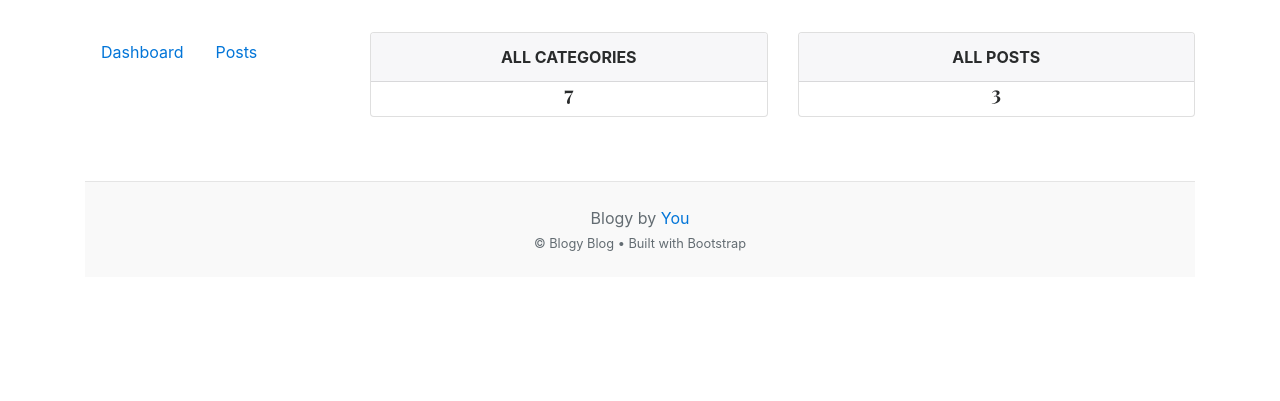
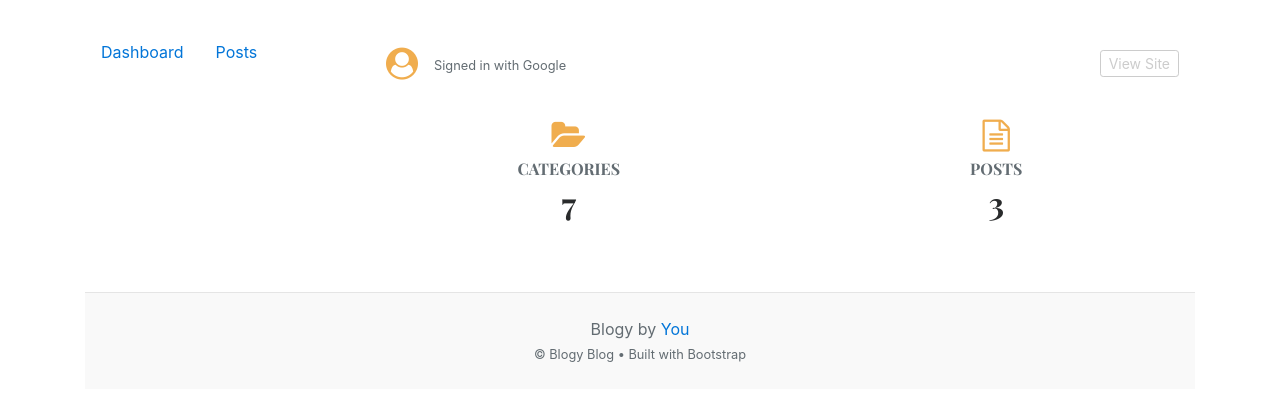
Before and after one commit to anirudhkhemriyaa/Blogy, a Django app: page /category/ in a window 1280 px wide. Shown: the part 184-585 px from the top of the page. Run offline with Django 5.2, Linux system fonts and the light colour scheme; a user stored in the database is signed in; data comes from the database, SQL or seed files in the repository; both versions use the stored data as it was after the commit; some libraries are stand-ins or nearby versions.

Commit message:
Completed Views functionalty

```diff
--- a/blog/models.py
+++ b/blog/models.py
@@ -30,13 +30,12 @@ class Blog(models.Model):
     blog_body = models.TextField(max_length=2000)
     status = models.CharField(choices=Status_choices , default=0)
     is_featured = models.BooleanField(default=False)
+    view = models.PositiveBigIntegerField(default=0)
     created_at  = models.DateTimeField(auto_now_add=True)
     updated_at  = models.DateTimeField(auto_now=True)
 
     def __str__(self):
         return self.title
-
-
 
 
 class about(models.Model):
--- a/blog/views.py
+++ b/blog/views.py
@@ -9,6 +9,7 @@ from django.template.defaultfilters import slugify
 from django.contrib.auth.models import User
 from .models import Comment
 from django.core.paginator import Paginator
+from django.db.models import F
 
 
 # Create your views here.
@@ -35,6 +36,14 @@ def post_by_category(request , category_id):
 
 def blogs(request , slug):
     single_blog = get_object_or_404(Blog , slug=slug , status="published")
+
+    session_key = f"viewed_{single_blog.id}"
+    if not request.session.get(session_key):
+        Blog.objects.filter(id=single_blog.id).update(view=F('view') + 1)
+        request.session[session_key] = True
+
+    single_blog.refresh_from_db()
+
     if request.method == "POST":
         comment = Comment()
         comment.user = request.user
@@ -47,9 +56,12 @@ def blogs(request , slug):
     context = {
         'single_blog':single_blog,
         'comments':comments,
-        'count':comment_count
+        'count':comment_count,
     }
     return render(request , "blogs.html" , context)
+
+
+
 
 
 # Searching ------
--- a/templates/base.html
+++ b/templates/base.html
@@ -92,7 +92,7 @@
     <!-- CATEGORY NAV -->
     <div class="nav-scroller py-2 mb-4">
         <nav class="nav d-flex flex-wrap justify-content-start">
-            <a class="badge badge-light shadow-sm px-3 py-2 mr-4 mb-5  font-weight-bold" href="{% url 'home' %}">Home</a>
+            <a class="badge badge-light shadow-sm px-3 py-2 mr-4 mb-5  font-weight-bold"  style="font-size: 1.1rem;" href="{% url 'home' %}">Home</a>
             {% for cat in categories %}
                <a class="badge badge-light shadow-sm px-3 py-2 mr-4 mb-5 font-weight-bold" style="font-size: 1.1rem;"
    href="{% url 'post_by_category' cat.id %}">
--- a/templates/blogs.html
+++ b/templates/blogs.html
@@ -1,4 +1,5 @@
 {% extends "base.html" %}
+{% load socialaccount %}
 
 {% block content %}
 <!-- Page content-->
@@ -20,6 +21,9 @@
                         <a class="badge bg-primary text-decoration-none text-light" href="#!">
                             {{ single_blog.category }}
                         </a>
+                        <small class="text-muted">
+                            <i class="fa fa-eye mr-1"></i> {{ single_blog.view }} views
+                        </small>
                     </header>
                     <!-- Preview image figure-->
                     <figure class="mb-4">
@@ -41,6 +45,7 @@
                             <h4 class="mb-0">Comments</h4>
                             <span class="badge bg-primary text-light ml-2">{{ count }}</span>
                         </div>
+
 
                         {% if comments %}
                             {% for comment in comments %}
--- a/templates/dashboard/dashboard.html
+++ b/templates/dashboard/dashboard.html
@@ -1,29 +1,48 @@
 {% extends "base.html" %}
-
 
 {% block content %}
 
 <div class="row">
-    <!-- Left side bar -->
+
+  <!-- SIDEBAR -->
   {% include "dashboard/side_bar.html" %}
 
-    <!-- Right side bar -->
+  <!-- MAIN -->
   <div class="col-md-9">
-        <div class="row">
-            <div class="col">
-                <div class="card border-default mb-3">
-                    <div class="card-header text-center text-uppercase font-weight-bold">All Categories</div>
-                    <div class="card-body text-dark">
-                        <h5 class="card-title text-center"> {{category_count}} </h5>
+
+    <!-- USER STRIP -->
+    <div class="d-flex align-items-center justify-content-between mb-4 p-3 bg-white shadow-sm rounded">
+      <div class="d-flex align-items-center">
+        <i class="fa fa-user-circle fa-2x text-warning mr-3"></i>
+        <div>
+          <div class="font-weight-bold">{{ user.get_full_name|default:user.email }}</div>
+          <small class="text-muted">Signed in with Google</small>
+        </div>
+      </div>
+
+      <a href="/" class="btn btn-sm btn-outline-secondary rounded-pill">
+        View Site
+      </a>
+    </div>
+
+    <!-- STATS -->
+    <div class="row mb-4">
+      <div class="col-md-6 mb-3 mb-md-0">
+        <div class="card border-0 shadow-sm rounded text-center h-100">
+          <div class="card-body">
+            <i class="fa fa-folder-open fa-2x text-warning mb-2"></i>
+            <h6 class="text-uppercase text-muted">Categories</h6>
+            <h2 class="font-weight-bold mb-0">{{ category_count }}</h2>
           </div>
         </div>
       </div>
 
-            <div class="col">
-                <div class="card border-default mb-3">
-                    <div class="card-header text-center text-uppercase font-weight-bold">All Posts</div>
-                    <div class="card-body text-dark">
-                        <h5 class="card-title text-center"> {{blog_count}} </h5>
+      <div class="col-md-6">
+        <div class="card border-0 shadow-sm rounded text-center h-100">
+          <div class="card-body">
+            <i class="fa fa-file-text-o fa-2x text-warning mb-2"></i>
+            <h6 class="text-uppercase text-muted">Posts</h6>
+            <h2 class="font-weight-bold mb-0">{{ blog_count }}</h2>
           </div>
         </div>
       </div>
@@ -31,7 +50,6 @@
 
   </div>
 
-
 </div>
 
 {% endblock %}
```
Also changed, not shown: blog/migrations/0007_blogview.py (added), blog/migrations/0008_delete_blogview_blog_view.py (added), db.sqlite3. Lines whose indentation alone changed are shown as unchanged.
